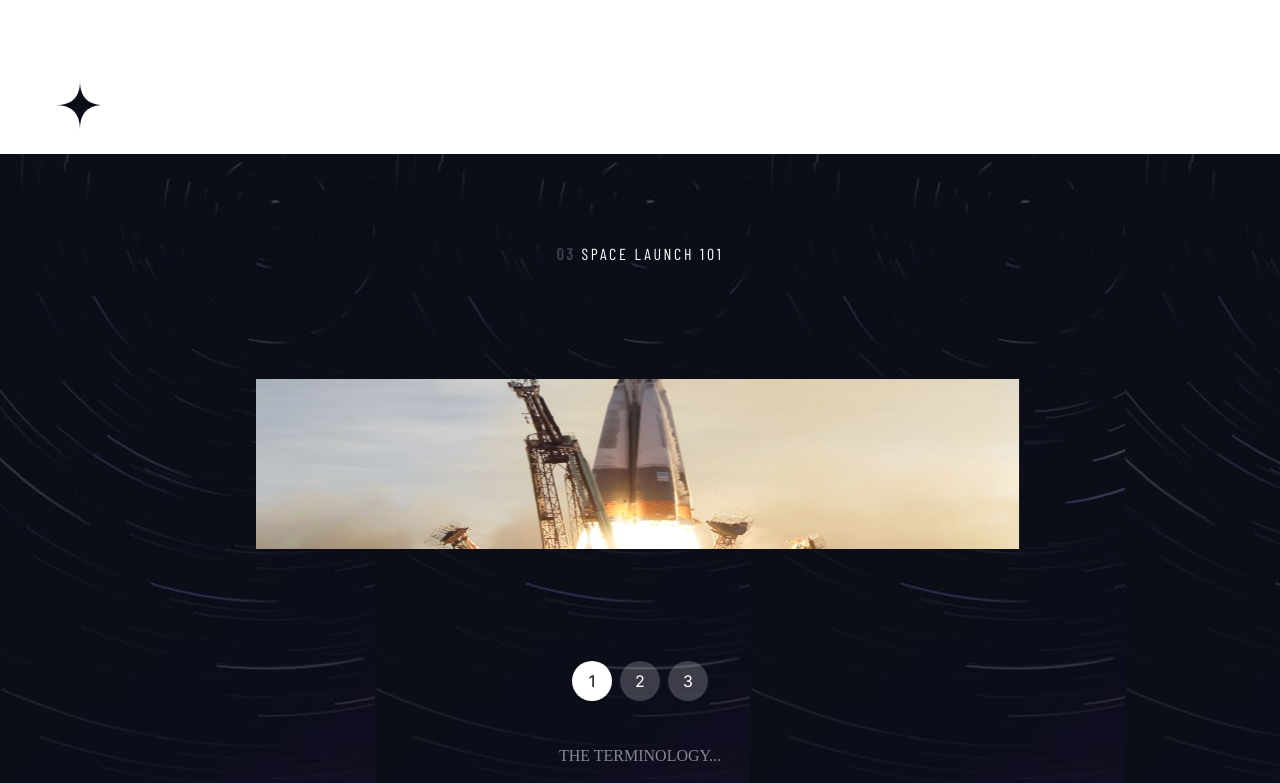
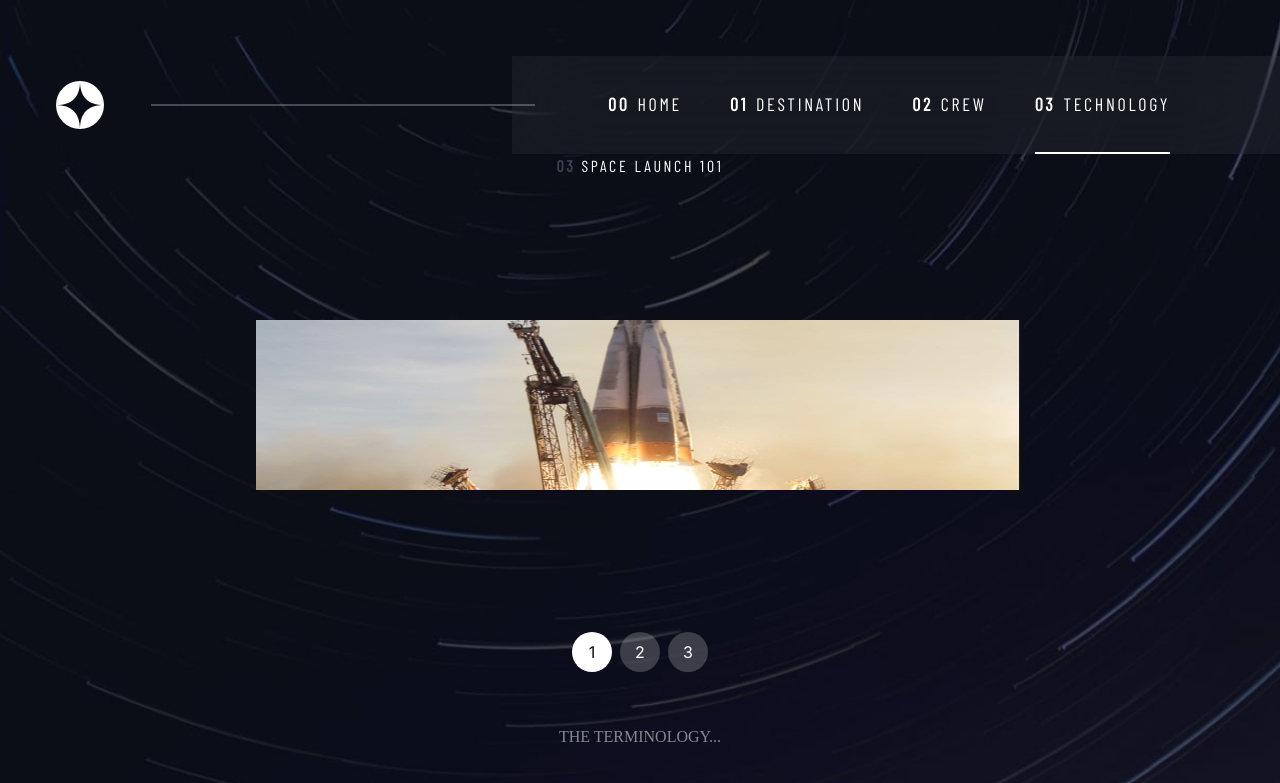
Before and after one commit to MaxWolts/space-tourism, a Next.js app: page /technology in a window 1280 px wide. Shown: the top 783 px of the page. Built offline with nearby package versions, Linux system fonts and the light colour scheme; a web font is replaced by a local one.

Commit message:
:lipstick: update in Teachnology section mobile

```diff
--- a/app/globals.css
+++ b/app/globals.css
@@ -49,7 +49,7 @@ body {
 .Crew__background {
   background-image: url('/assets/crew/background-crew-mobile.jpg');
 }
-.Technology__background-mobile {
+.Technology__background {
   background-image: url('/assets/technology/background-technology-mobile.jpg');
 }
 .glass {
@@ -84,6 +84,9 @@ body {
   .Crew__background {
     background-image: url('/assets/crew/background-crew-tablet.jpg');
   }
+  .Technology__background {
+    background-image: url('/assets/technology/background-technology-tablet.jpg');
+  }
   .explore:hover + .explore-effect {
     height: 25rem;
     width: 25rem;
@@ -99,4 +102,7 @@ body {
   .Crew__background {
     background-image: url('/assets/crew/background-crew-desktop.jpg');
   }
+  .Technology__background {
+    background-image: url('/assets/technology/background-technology-desktop.jpg');
+  }
 }
--- /dev/null
+++ b/app/technology/layout.tsx
@@ -0,0 +1,16 @@
+import { Header } from "../components/Header"
+
+const DestinationLayout = ({
+  children,
+}: {
+  children: React.ReactNode
+}) => {
+  return (
+    <section className='Technology__background bg-cover min-h-screen px-0 md:pb-0 xl:pt-0 overflow-x-hidden' aria-label="technology">
+      <Header itemSelected={3}/>
+      {children}
+    </section>
+  )
+}
+
+export default DestinationLayout
--- a/app/technology/page.tsx
+++ b/app/technology/page.tsx
@@ -29,9 +29,8 @@ const Teachnology = () => {
 
   return (
     <>
-      <Header itemSelected={3}/>
-      <div className="Technology__background-mobile grid gap-8 min-h-screen  pb-6  justify-center text-center">
-        <div className="navText pt-[5.5rem]">
+      <div className=" grid gap-8 min-h-screen pb-6 justify-center text-center">
+        <div className="navText">
           <p><strong className="text-lightBlue opacity-25">03</strong> SPACE LAUNCH 101</p>
         </div>
         <div className="relative">
```
